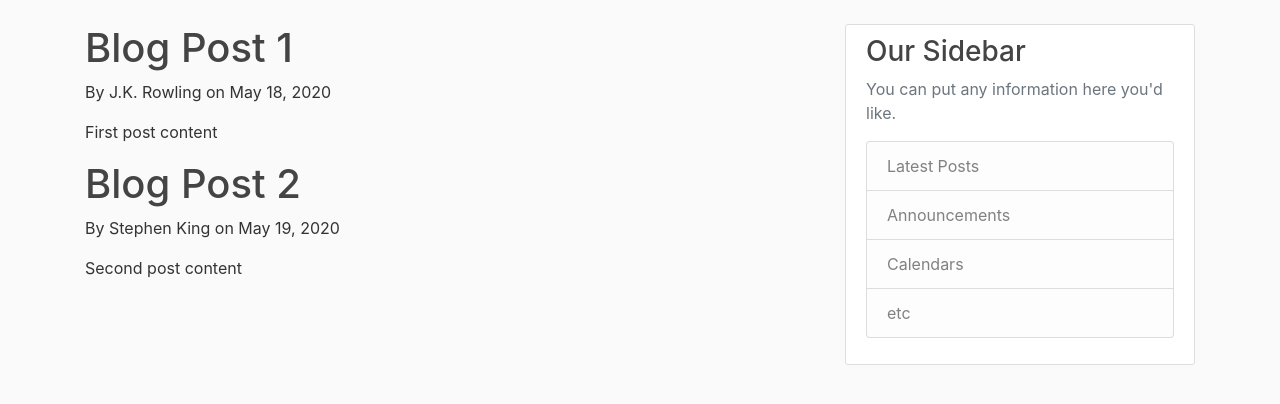
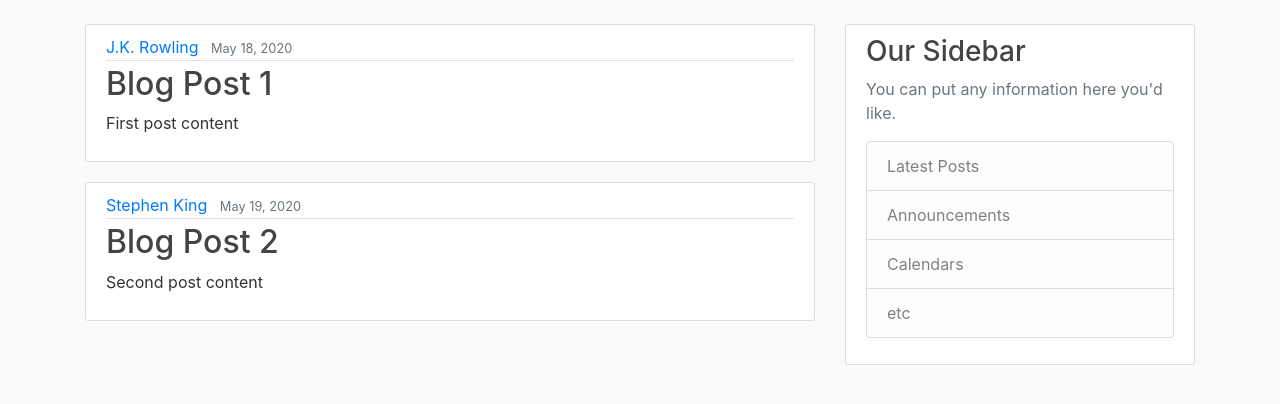
Before and after one commit to MichielPeeraer/Flask-Blog, a Flask app: page / in a window 1280 px wide. Shown: the part 56-460 px from the top of the page. Run offline with Flask 2, Linux system fonts and the light colour scheme; some libraries are stand-ins or nearby versions.

Commit message:
adding html for posts

```diff
--- a/flaskblog.py
+++ b/flaskblog.py
@@ -6,13 +6,13 @@ posts = [
         'author': 'J.K. Rowling',
         'title': 'Blog Post 1',
         'content': 'First post content',
-        'date': 'May 18, 2020'
+        'date_posted': 'May 18, 2020'
     },
     {
         'author': 'Stephen King',
         'title': 'Blog Post 2',
         'content': 'Second post content',
-        'date': 'May 19, 2020'
+        'date_posted': 'May 19, 2020'
     }
 ]
 
--- a/templates/home.html
+++ b/templates/home.html
@@ -2,9 +2,16 @@
 {% block content %}
 
     {% for post in posts %}
-    <h1>{{ post.title }}</h1>
-    <p>By {{ post.author }} on {{ post.date }}</p>
-    <p>{{ post.content }}</p>
+        <article class="media content-section">
+            <div class="media-body">
+                <div class="article-metadata">
+                    <a class="mr-2" href="#">{{ post.author }}</a>
+                    <small class="text-muted">{{ post.date_posted }}</small>
+                </div>
+                <h2><a class="article-title" href="#">{{ post.title }}</a></h2>
+                <p class="article-content">{{ post.content }}</p>
+            </div>
+        </article>
     {% endfor %}
 
 {% endblock content %}
```
